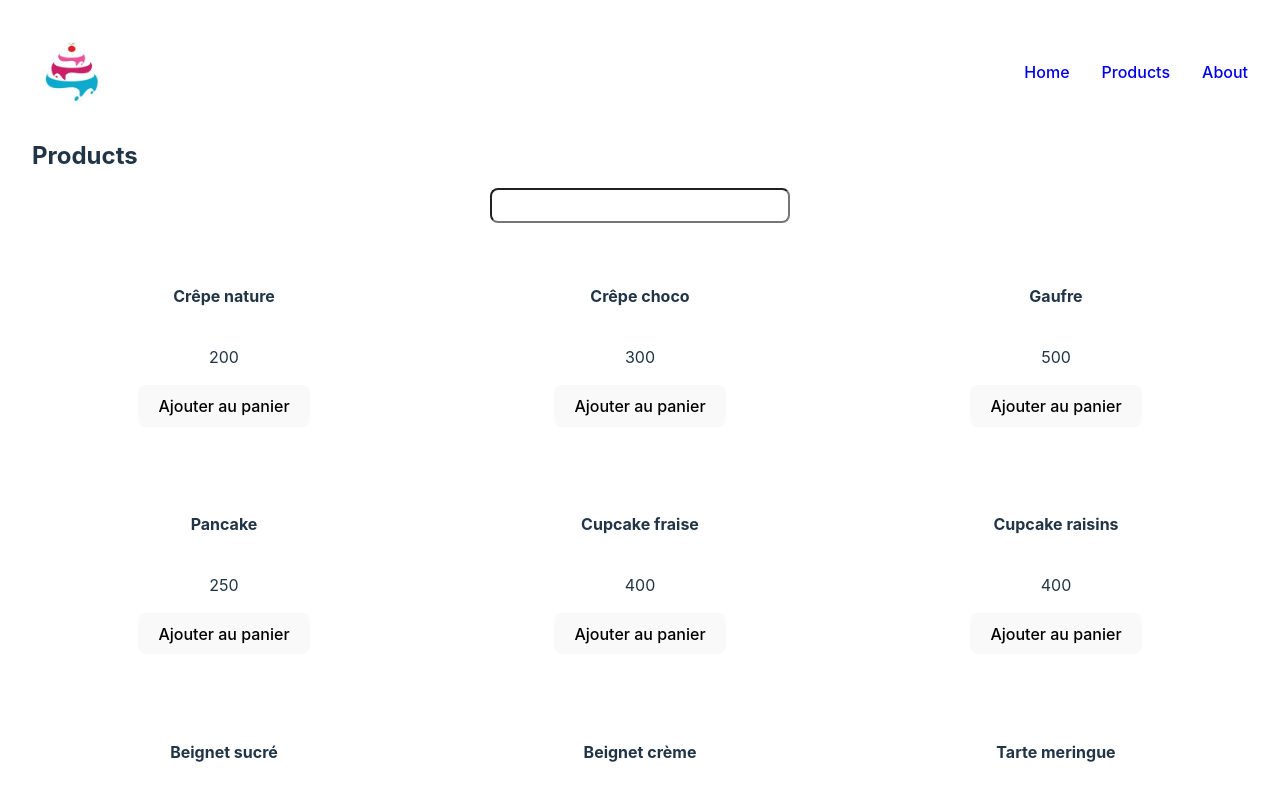
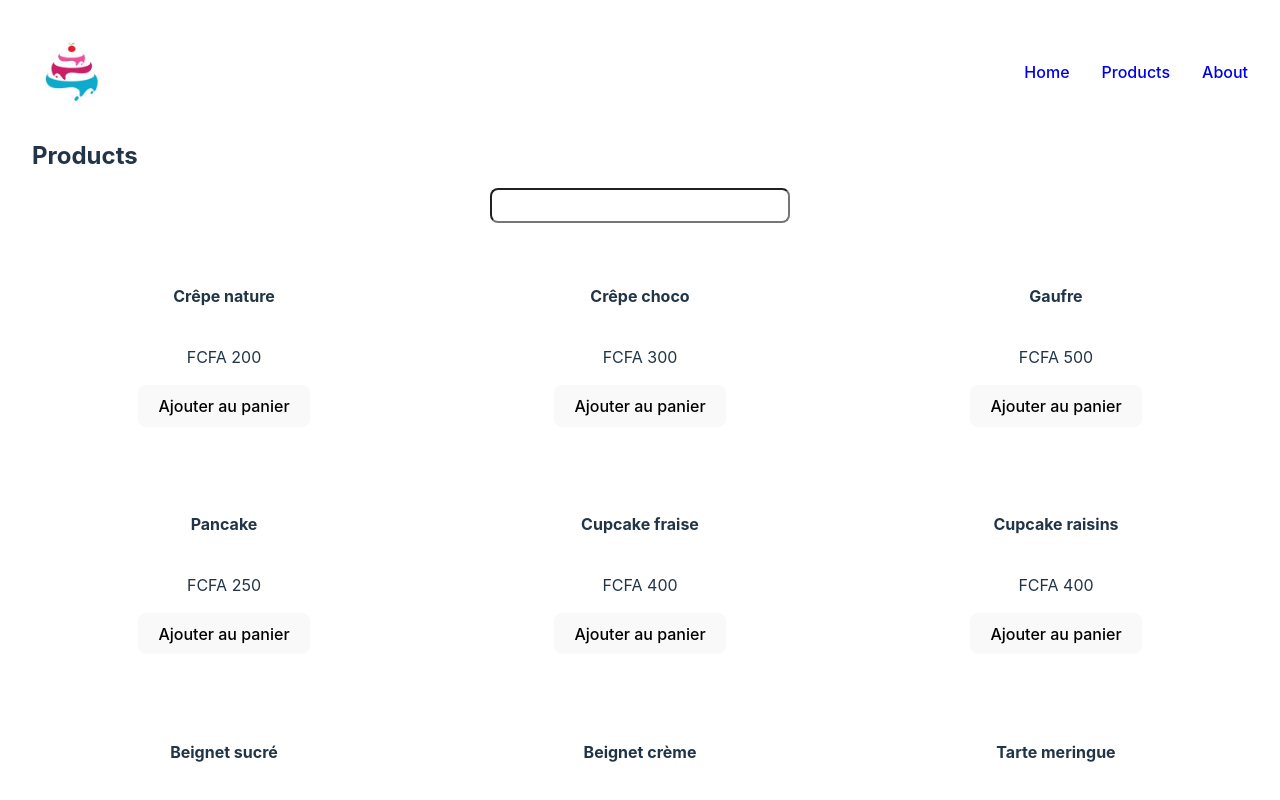
Before and after one commit to dcmbassi/decadent-desserts, a React (Vite) app: page /products in a window 1280 px wide. Shown: the top 800 px of the page. Built offline with nearby package versions, Linux system fonts and the light colour scheme.

Commit message:
fix: Format product prices

```diff
--- a/src/components/ProductCard.tsx
+++ b/src/components/ProductCard.tsx
@@ -1,5 +1,6 @@
 import { useCart } from "../context/CartContext"
 import { Product } from "../data/products"
+import { formatCurrency } from "../utils/formatCurrency"
 
 type CardProps = {
     product: Product
@@ -12,7 +13,7 @@ const ProductCard = ({ product }: CardProps) => {
         <div className="productCard">
             <div className="cardInfo">
                 <h4>{product.name}</h4>
-                <p>{product.price}</p>
+                <p>{formatCurrency(product.price)}</p>
             </div>
             <div className="cardActions">
                 {!!quantity && <div className="cartManip">
--- /dev/null
+++ b/src/utils/formatCurrency.ts
@@ -0,0 +1,8 @@
+const currencyFormatter = new Intl.NumberFormat(
+    undefined,
+    { currency: 'XAF', style: 'currency' }
+)
+
+export const formatCurrency = (amount: number) => {
+    return currencyFormatter.format(amount)
+}
```
